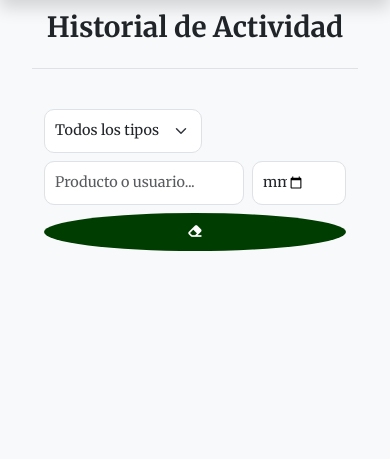
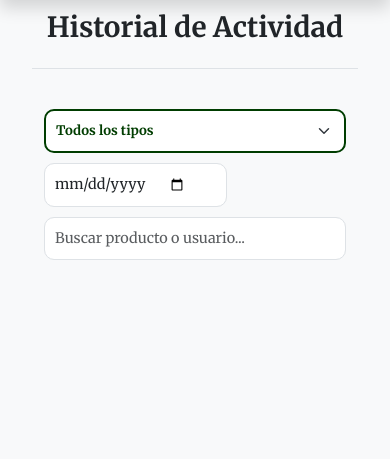
Before and after one commit to RaulGuiraoD/STOKKA, a Django app: page /historial_movimientos/ in a window 390 px wide. Shown: the part 85-544 px from the top of the page. Run offline with Django 5.2, Linux system fonts and the light colour scheme; the visitor is signed in with stand-in values (Sample User, id 1); data comes from the database, SQL or seed files in the repository; data that the repository does not hold is empty.

Commit message:
Actualizacion estetica y funcional del historial

```diff
--- a/static/css/estilos.css
+++ b/static/css/estilos.css
@@ -37,7 +37,6 @@ main, .container-fluid, .card {
 .bg-stokka { background-color: var(--verde-stokka) !important; }
 .text-stokka { color: var(--verde-stokka) !important; }
 
-/* El logo es lo único que no puede ser 100% Bootstrap porque quieres que sea GIGANTE */
 .auth-logo-top {
     font-size: clamp(4rem, 15vw, 8rem);
     font-style: italic;
--- a/static/css/historial.css
+++ b/static/css/historial.css
@@ -182,18 +189,54 @@ thead th {
     box-shadow: 0 0 0 0.25rem rgba(0, 61, 0, 0.15) !important;
 }
 
-/* Color dinámico del selector de tipo */
-#filtro-tipo option[value="CREACION"]     { color: #0f5132; background: #d1e7dd; }
-#filtro-tipo option[value="MODAL_EDITAR"] { color: #856404; background: #fffde7; }
-#filtro-tipo option[value="ELIMINACION"]  { color: #842029; background: #f8d7da; }
-#filtro-tipo option[value="AJUSTE_RAPIDO"]{ color: #495057; background: #e9ecef; }
+/* ── BARRA DE FILTROS: ancho completo ── */
+.filtros-historial {
+    display: flex;
+    align-items: center;
+    gap: 10px;
+    width: 100%;
+}
 
-.border-creacion   { border-color: var(--verde-stokka) !important; color: #0f5132 !important; }
-.border-edicion    { border-color: #ffc107 !important;             color: #856404 !important; }
-.border-eliminacion{ border-color: var(--rojo-alerta) !important;  color: #842029 !important; }
-.border-ajuste     { border-color: #adb5bd !important;             color: #495057 !important; }
+/* Select a la izquierda, tamaño fijo */
+.filtros-historial #filtro-tipo      { flex: 1 0 0 auto; }
+/* Barra de búsqueda ocupa todo el espacio restante */
+.filtros-historial #filtro-historial { flex: 1 1 1; min-width: 0; }
+/* Fecha a la derecha, tamaño natural */
+.filtros-historial #busqueda-fecha   { flex: 0 0 auto; }
 
-/* ── BOTÓN LIMPIAR ── */
+/* ── SELECT: colores por tipo + animación ── */
+#filtro-tipo {
+    min-width: 160px;
+    font-weight: 700;
+    font-size: 0.82rem;
+    cursor: pointer;
+    border-radius: 10px !important;
+    border: 2px solid var(--verde-stokka) !important;
+    color: var(--verde-stokka);
+    background-color: white;
+    transition: border-color 0.25s ease, color 0.25s ease,
+                background-color 0.25s ease, box-shadow 0.25s ease;
+}
+
+#filtro-tipo:focus {
+    outline: none;
+    box-shadow: 0 0 0 0.25rem rgba(0, 61, 0, 0.2) !important;
+}
+
+/* Opción "Todos los tipos" */
+#filtro-tipo option[value=""]             { color: #212529; background: white; }
+#filtro-tipo option[value="AJUSTE_RAPIDO"]{ color: black; background: white; font-weight: 700; }
+#filtro-tipo option[value="MODAL_EDITAR"] { color: var(--amarillo-alerta); background: white; font-weight: 700; }
+#filtro-tipo option[value="CREACION"]     { color: var(--verde-stokka); background: white; font-weight: 700; }
+#filtro-tipo option[value="ELIMINACION"]  { color: var(--rojo-alerta); background: white; font-weight: 700; }
+
+/* Color dinámico del select según selección (aplicado por JS) */
+.border-creacion    { border-color: var(--verde-stokka) !important; color: var(--verde-stokka) !important; background-color: #d1e7dd !important; }
+.border-edicion     { border-color: #d4a017 !important;             color: #856404 !important;             background-color: #fffde7 !important; }
+.border-eliminacion { border-color: var(--rojo-alerta) !important;  color: #842029 !important;             background-color: #f8d7da !important; }
+.border-ajuste      { border-color: #adb5bd !important;             color: #495057 !important;             background-color: #e9ecef !important; }
+
+/* ── BOTÓN LIMPIAR: oculto hasta que hay filtros activos ── */
 #btn-limpiar-filtros {
     flex-shrink: 0;
     aspect-ratio: 1 / 1;
@@ -204,10 +247,20 @@ thead th {
     display: flex;
     align-items: center;
     justify-content: center;
-    background-color: rgba(0, 0, 0, 0.05);
+    background-color: rgba(0, 0, 0, 0.07);
     border: none;
     border-radius: 50%;
-    transition: background-color 0.2s ease, transform 0.15s ease;
+    opacity: 0;
+    pointer-events: none;
+    transform: scale(0.75);
+    transition: opacity 0.22s ease, transform 0.22s cubic-bezier(0.34, 1.56, 0.64, 1),
+                background-color 0.2s ease, color 0.2s ease;
+}
+
+#btn-limpiar-filtros.visible {
+    opacity: 1;
+    pointer-events: auto;
+    transform: scale(1);
 }
 
 #btn-limpiar-filtros:hover {
@@ -225,10 +278,34 @@ thead th {
 
 @media (max-width: 992px) {
 
-    /* Inputs */
-    #filtro-historial { flex: 2; }
-    #busqueda-fecha   { flex: 1; }
-    #filtro-historial, #filtro-tipo, #busqueda-fecha { min-width: 0; }
+    /* Filtros en móvil: primera fila select + fecha, segunda fila búsqueda + botón */
+    .filtros-historial {
+        flex-wrap: wrap;
+    }
+
+    .filtros-historial #filtro-tipo      { flex: 1 1 auto; }
+    .filtros-historial #filtro-historial { flex: 1 1 100%; order: 3; }
+    .filtros-historial #busqueda-fecha   { flex: 0 0 auto; }
+
+    #btn-limpiar-filtros {
+    flex-shrink: 0;
+    aspect-ratio: 1 / 1;
+    width: 38px;
+    height: 38px;
+    min-width: 38px;
+    padding: 0 !important;
+    display: flex;
+    align-items: center;
+    justify-content: center;
+    background-color: rgba(0, 0, 0, 0.07);
+    border: none;
+    border-radius: 50%;
+    opacity: 0;
+    pointer-events: none;
+    transform: scale(0.75);
+    transition: opacity 0.22s ease, transform 0.22s cubic-bezier(0.34, 1.56, 0.64, 1),
+                background-color 0.2s ease, color 0.2s ease;
+    }
 
     /* ── Romper contexto de tabla ── */
     #tabla-historial {
--- a/static/js/historial.js
+++ b/static/js/historial.js
@@ -26,7 +26,13 @@ document.addEventListener("DOMContentLoaded", function () {
     document.querySelectorAll('#accordionHistorial .accordion-collapse.show').forEach(c => c.classList.remove('show'));
     document.querySelectorAll('#accordionHistorial .accordion-button').forEach(b => b.classList.add('collapsed'));
 
-    /* ── FILTRADO ── */
+    /* ── VISIBILIDAD DEL BOTÓN LIMPIAR ── */
+    function actualizarBtnLimpiar() {
+        const hayFiltros = inputSearch.value !== '' || inputDate.value !== '' || selectTipo.value !== '';
+        btnLimpiar?.classList.toggle('visible', hayFiltros);
+    }
+
+    /* ── FILTRADO (función única) ── */
     function aplicarFiltros() {
         const term = inputSearch.value.toLowerCase().trim();
         const dateVal = inputDate.value;
@@ -69,7 +75,7 @@ document.addEventListener("DOMContentLoaded", function () {
 
             item.style.display = hayFilasVisibles ? '' : 'none';
 
-            // FIX 1: Solo abrir acordeón de día con búsqueda de texto o fecha, NUNCA con el selector de tipo
+            // Solo abrir acordeón de día con búsqueda de texto o fecha, NUNCA con el selector
             if (hayFilasVisibles && (term || dateVal)) {
                 const collapse = item.querySelector('.accordion-collapse');
                 if (collapse && !collapse.classList.contains('show')) {
@@ -79,6 +85,7 @@ document.addEventListener("DOMContentLoaded", function () {
         });
 
         noResultadosDiv?.classList.toggle('d-none', hayResultados);
+        actualizarBtnLimpiar();
     }
 
     inputSearch.addEventListener('input', aplicarFiltros);
@@ -100,6 +107,9 @@ document.addEventListener("DOMContentLoaded", function () {
         this.style.transform = 'scale(0.88)';
         setTimeout(() => this.style.transform = '', 150);
     });
+
+    // Estado inicial del botón limpiar
+    actualizarBtnLimpiar();
 
     /* ── INYECCIÓN: CHEVRON + PANEL MÓVIL ── */
     document.querySelectorAll('#tabla-historial tbody tr.fila-movimiento').forEach(row => {
@@ -144,18 +154,17 @@ document.addEventListener("DOMContentLoaded", function () {
         row.appendChild(panel);
     });
 
-    /* ── TOGGLE DESKTOP: collapse de detalle gestionado por JS ── */
+    /* ── TOGGLE DESKTOP Y MÓVIL ── */
     const tableBody = document.querySelector('#tabla-historial tbody');
     if (!tableBody) return;
 
     tableBody.addEventListener('click', function (e) {
-        // FIX 2: Cortar la burbuja para que el click NO llegue al acordeón de día
         e.stopPropagation();
 
         const row = e.target.closest('.fila-movimiento');
         if (!row) return;
 
-        // MÓVIL: sistema is-open propio
+        // MÓVIL
         if (window.innerWidth <= 992) {
             const isOpen = row.classList.contains('is-open');
             document.querySelectorAll('#tabla-historial .fila-movimiento.is-open')
@@ -164,7 +173,7 @@ document.addEventListener("DOMContentLoaded", function () {
             return;
         }
 
-        // DESKTOP: toggle del collapse de detalle via JS (sin data-bs-* en el HTML)
+        // DESKTOP: collapse de detalle gestionado por JS
         const targetSelector = row.dataset.collapseTarget;
         if (!targetSelector) return;
 
@@ -173,18 +182,15 @@ document.addEventListener("DOMContentLoaded", function () {
 
         const isShown = collapseEl.classList.contains('show');
 
-        // Cerrar cualquier otro detalle abierto en la misma tabla
         document.querySelectorAll('#tabla-historial .collapse.show').forEach(c => {
             if (c !== collapseEl) bootstrap.Collapse.getInstance(c)?.hide();
         });
 
-        // Toggle del actual
         let instance = bootstrap.Collapse.getInstance(collapseEl);
         if (!instance) instance = new bootstrap.Collapse(collapseEl, { toggle: false });
         isShown ? instance.hide() : instance.show();
     });
 
-    /* ── LIMPIAR is-open al pasar a desktop ── */
     window.addEventListener('resize', () => {
         if (window.innerWidth > 992) {
             document.querySelectorAll('#tabla-historial .fila-movimiento.is-open')
--- a/templates/stokka/pages/historial.html
+++ b/templates/stokka/pages/historial.html
@@ -12,27 +12,25 @@
                 <h1 class="fw-bold text-dark m-0;">Historial de Actividad</h2>
             </div>
             <div class="col-12 col-md-8">
-                <div class="d-flex gap-2 justify-content-md-end align-items-center flex-wrap">
-                    <select id="filtro-tipo" class="form-select stokka-input shadow-focus-stokka w-auto" style="min-width: 140px;">
+                <div class="filtros-historial mb-4">
+                    <select id="filtro-tipo" class="form-select stokka-input shadow-focus-stokka">
                         <option value="">Todos los tipos</option>
-                        <option value="AJUSTE_RAPIDO">Ajustes rápidos</option>
-                        <option value="MODAL_EDITAR">Ediciones</option>
-                        <option value="CREACION">Creaciones</option>
-                        <option value="ELIMINACION">Eliminaciones</option>
+                        <option value="AJUSTE_RAPIDO">Ajuste rápido</option>
+                        <option value="MODAL_EDITAR">Edición</option>
+                        <option value="CREACION">Creación</option>
+                        <option value="ELIMINACION">Eliminación</option>
                     </select>
 
-                    <div class="position-relative" style="max-width: 200px;">
-                        <input type="text" id="filtro-historial"
-                            class="form-control stokka-input shadow-focus-stokka ps-4"
-                            placeholder="Producto o usuario...">
-                    </div>
+                    <input type="text" id="filtro-historial"
+                        class="form-control stokka-input shadow-focus-stokka"
+                        placeholder="Buscar producto o usuario...">
 
                     <input type="date" id="busqueda-fecha"
                         class="form-control stokka-input shadow-focus-stokka w-auto">
 
                     <button type="button" id="btn-limpiar-filtros"
-                            class="btn btn-stokka border-0 rounded-circle"
-                            style="width: 38px; height: 38px; min-width: 38px; background-color: rgba(0,0,0,0.05);"
+                            class="btn border-0 rounded-circle"
+                            style="background-color: var(--verde-stokka); color: white;"
                             title="Limpiar filtros">
                         <i class="fa-solid fa-eraser"></i>
                     </button>
@@ -60,7 +58,7 @@
                         <div class="table-responsive">
                             <table class="table table-hover align-middle mb-0" id="tabla-historial" style="table-layout: fixed; width: 100%;">
                                 <thead class="bg-stokka">
-                                    <tr class="text-uppercase fw-bold border-bottom bg-stokka">
+                                    <tr class="text-uppercase fw-bold border-bottom bg">
                                         <th style="width: 20%;" class="ps-4 text-stokka text-start">Usuario</th>
                                         <th style="width: 35%;" class="text-stokka text-start">Producto</th>
                                         <th style="width: 20%;" class="d-none d-md-table-cell text-stokka text-start ps-3">Movimiento</th>
@@ -140,19 +138,19 @@
                                                 <div class="detalle-contenido">
                                                     <div class="detalle-card shadow-sm">
                                                         <div class="d-flex justify-content-between align-items-center mb-2">
-                                                            <span class="extra-small fw-bold text-uppercase opacity-50">Auditoría de cambios</span>
-                                                            <span class="extra-small opacity-75">Movimiento #{{ forloop.revcounter }}</span>
+                                                            <span class="extra-small fw-bold text-uppercase">Cambios realizados</span>
+                                                            <span class="extra-small fw-bold">Movimiento #{{ forloop.revcounter }}</span>
 
                                                         </div>
                                                         <ul class="lista-cambios">
                                                             {% if mov.detalles %}
                                                                 <li class="small">
-                                                                    <i class="fa-solid fa-circle-info me-2"></i>
+                                                                    <i class="fa-solid fa-circle-info me-2" style="color: var(--verde-stokka);"></i>
                                                                     {{ mov.detalles|linebreaksbr }}
                                                                 </li>
                                                             {% else %}
                                                                 <li class="small opacity-75">
-                                                                    <i class="fa-solid fa-check-double me-2"></i>
+                                                                    <i class="fa-solid fa-check-double me-2" style="color: var(--verde-stokka);"></i>
                                                                     Actualización de información general.
                                                                 </li>
                                                             {% endif %}
@@ -165,11 +163,11 @@
                                     {% endfor %}
                                 </tbody>
                             </table>
-                            <div id="sin-resultados" class="text-center py-5 d-none">
+                        </div>
+                        <div id="sin-resultados" class="text-center py-5 d-none">
                                 <i class="fa-solid fa-box-open mb-3 opacity-20" style="font-size: 3rem; color: var(--verde-stokka);"></i>
                                 <h5 class="text-muted">No se encontraron movimientos</h5>
                                 <p class="small text-secondary">Prueba a cambiar los filtros o limpiar la búsqueda.</p>
-                            </div>
                         </div>
                     </div>
                 </div>
```
Also changed, not shown: other parts of static/css/historial.css (+35 -31 lines).
